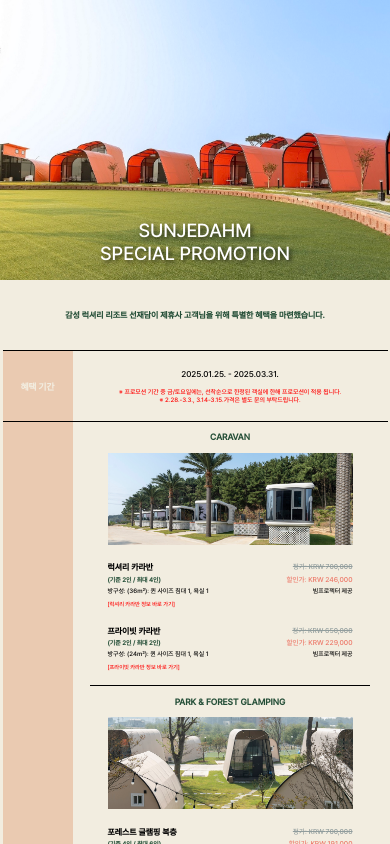
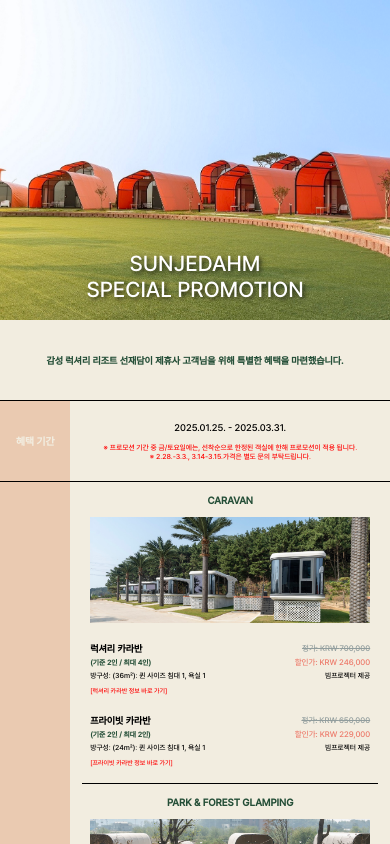
Before and after one commit to hogishim/sunjedahm, a React (Create React App) app: page / in a window 390 px wide. Shown: the top 844 px of the page. Built offline with nearby package versions, Linux system fonts and the light colour scheme.

Commit message:
px 조금 더 수정

```diff
--- a/src/index.css
+++ b/src/index.css
@@ -45,13 +45,13 @@
 
 @media screen and (min-width: 300px) and (max-width: 480px) {
   :root, html {
-    font-size: 7px !important;
+    font-size: 8px !important;
   }
 }
 
 @media screen and (min-width: 480px) and (max-width: 768px) {
   :root, html {
-    font-size: 9px !important;
+    font-size: 10px !important;
   }
 }
 
```
